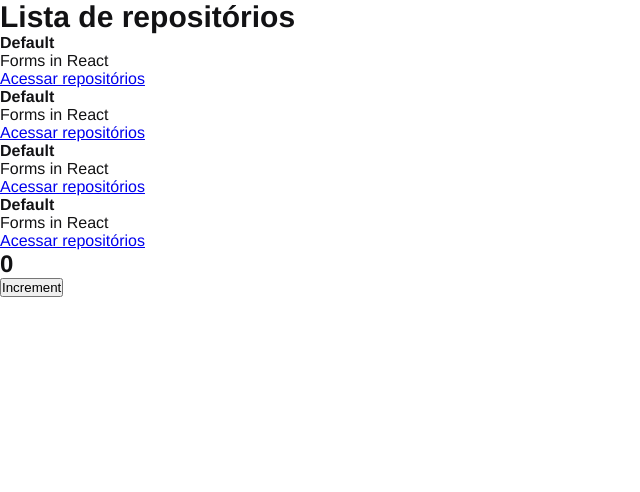
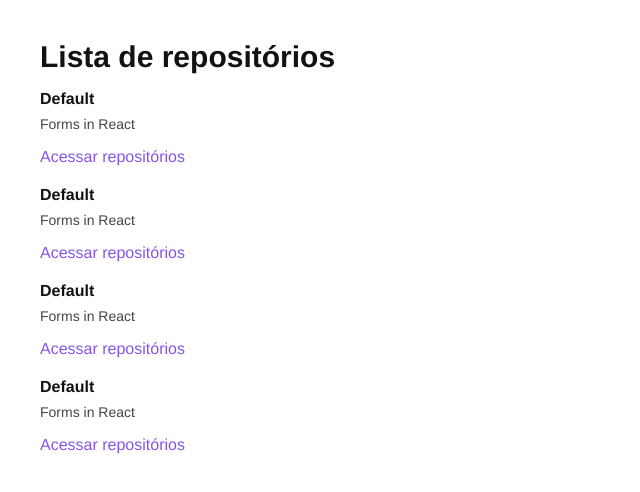
Before and after one commit to TrellixVulnTeam/01-github-explorer_O3J5, a React app: page / in a window 1280 px wide. Shown: the top 492 px of the page, without its empty margins (0-640 px from the left). Built offline with nearby package versions, Linux system fonts and the light colour scheme.

Commit message:
class 3.2

```diff
--- a/src/App.jsx
+++ b/src/App.jsx
@@ -1,5 +1,4 @@
 
-import { Counter } from './components/Counter';
 import { RepositoryList }   from './components/RepositoryList';
 
 import './styles/global.scss';
@@ -7,9 +6,6 @@
 export function App() {
 
   return (
-    <>
-      <RepositoryList />
-      <Counter />
-    </>
+    <RepositoryList />
   )
 }
--- a/src/components/Counter.jsx
+++ /dev/null
@@ -1,18 +0,0 @@
-import { useState } from 'react';
-
-export function Counter() {
-  const [counter, setCounter] = useState(0);
-
-  function increment() {
-    setCounter(counter + 1);
-  }
-
-  return (
-    <div>
-      <h2>{counter}</h2>
-      <button type="button" onClick={increment}>
-        Increment
-      </button>
-    </div>
-  );
-}
--- a/src/components/RepositoryList.jsx
+++ b/src/components/RepositoryList.jsx
@@ -1,4 +1,6 @@
 import { RepositoryItem} from "./RepositoryItem";
+
+import '../styles/repositories.scss';
 
 const repository = {
   repository: 'unform2',
--- /dev/null
+++ b/src/styles/repositories.scss
@@ -0,0 +1,30 @@
+section.repository-list {
+  margin: 40px;
+
+  h1 {
+    margin-bottom: 16px;
+  }
+
+  ul {
+    list-style: none;
+
+    li {
+      & + li {
+        margin-top: 20px;
+      }
+
+      p {
+        font-size: 14px;
+        color: #444;
+        margin-top: 8px;
+      }
+
+      a{
+        display: inline-block;
+        margin-top: 16px;
+        text-decoration: none;
+        color: #8257e6;
+      }
+    }
+  }
+}
```
